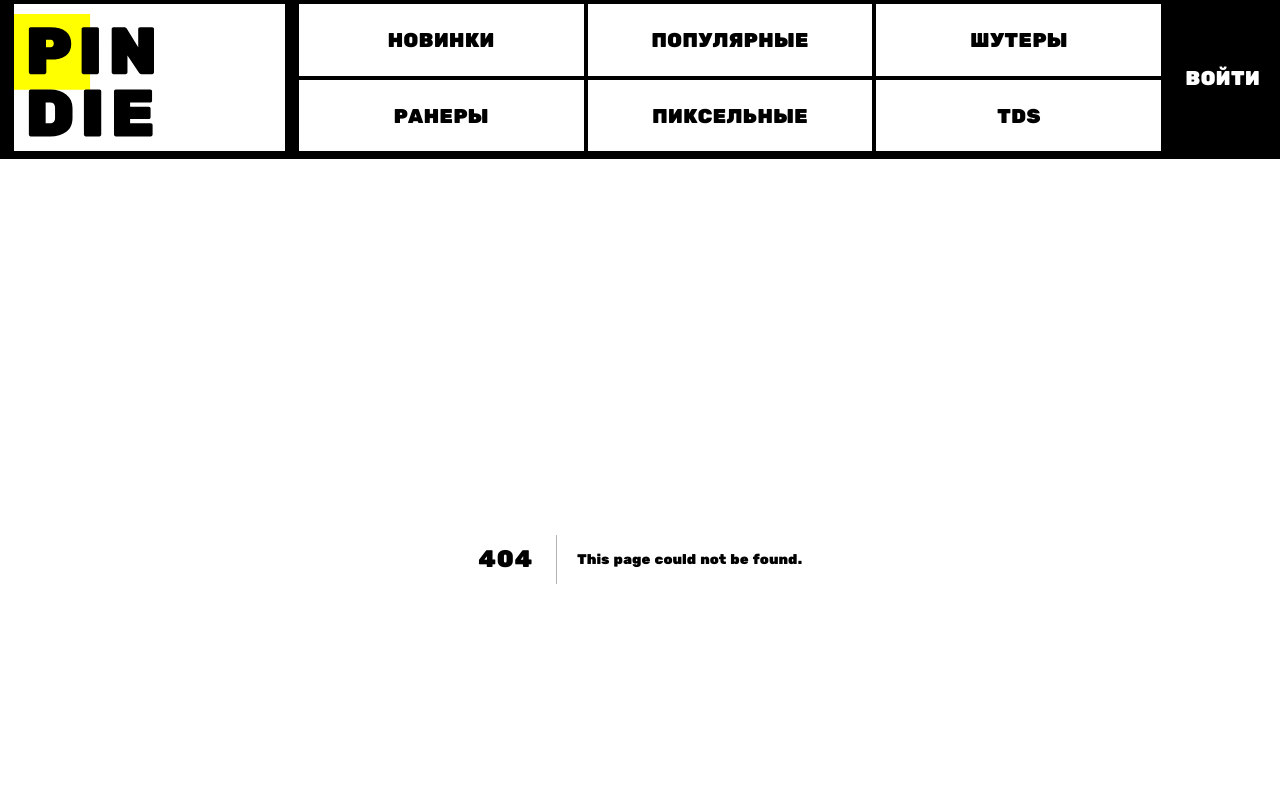
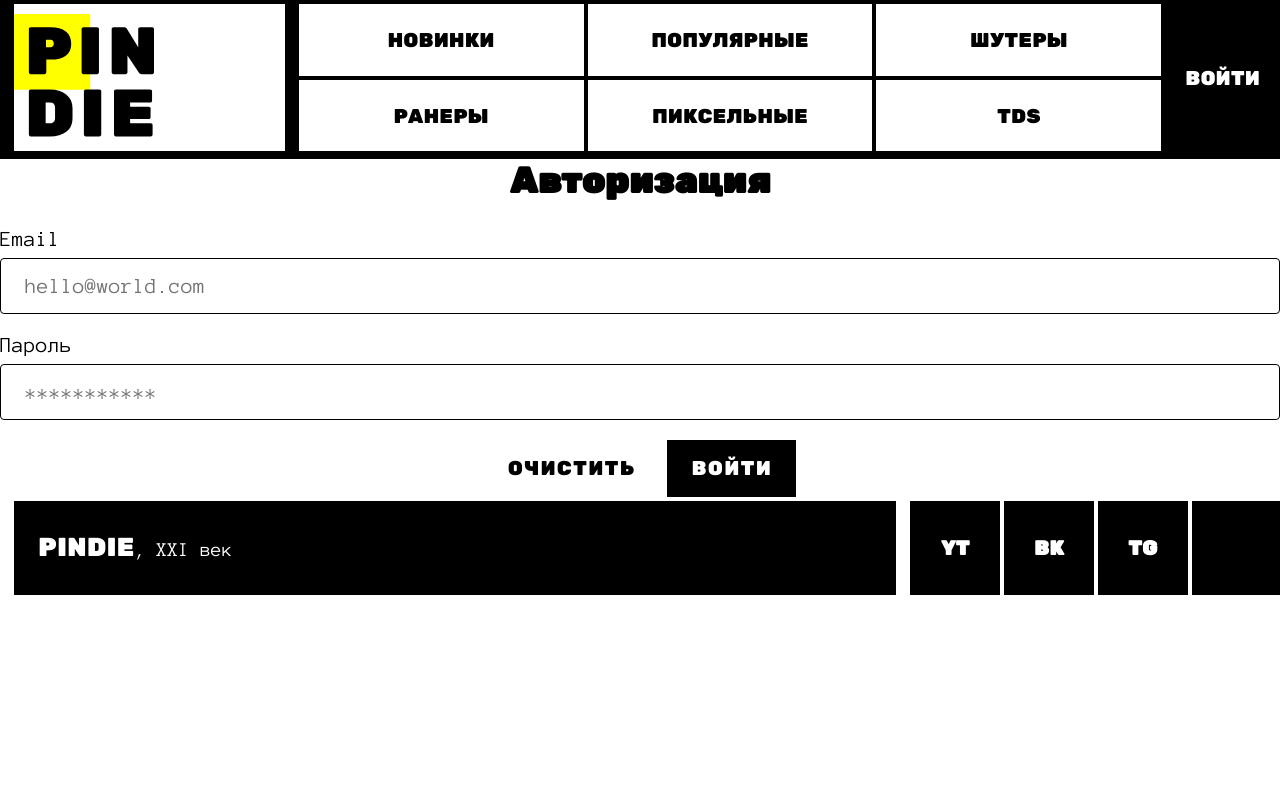
Before and after one commit to 1MishGun1/pindie-app, a Next.js app: page /components/modal-auth in a window 1280 px wide. Before the commit this address had no page. Shown: the top 800 px of the page. Built offline with nearby package versions, Linux system fonts and the light colour scheme.

Commit message:
page.js (modal-auth)

```diff
--- /dev/null
+++ b/app/components/modal-auth/page.js
@@ -0,0 +1,5 @@
+import { AuthForm } from "../AuthForm/AuthForm";
+
+export default function ModalAuth() {
+  return <AuthForm />;
+}
```
